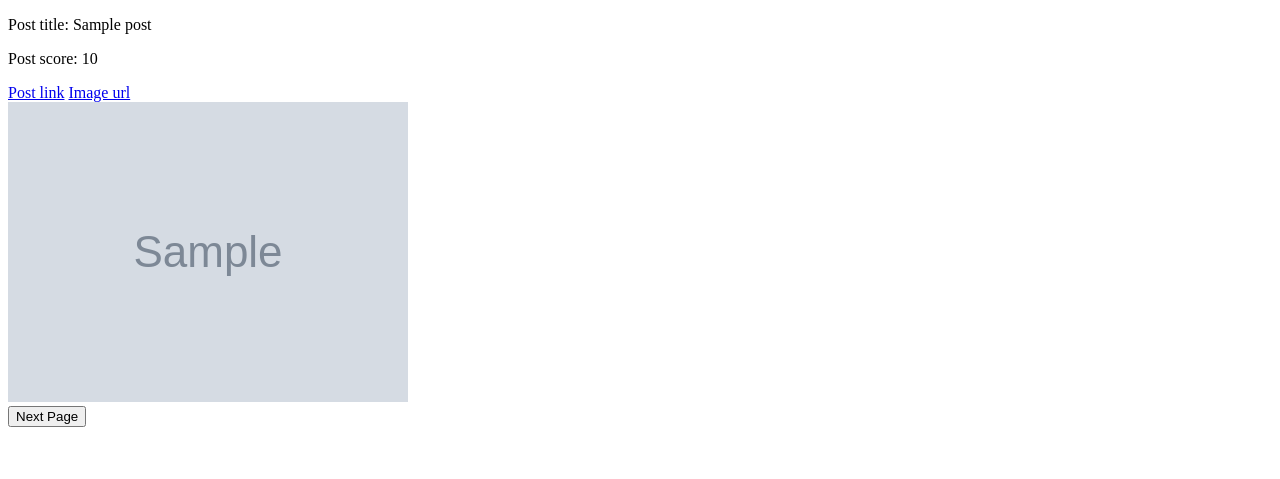
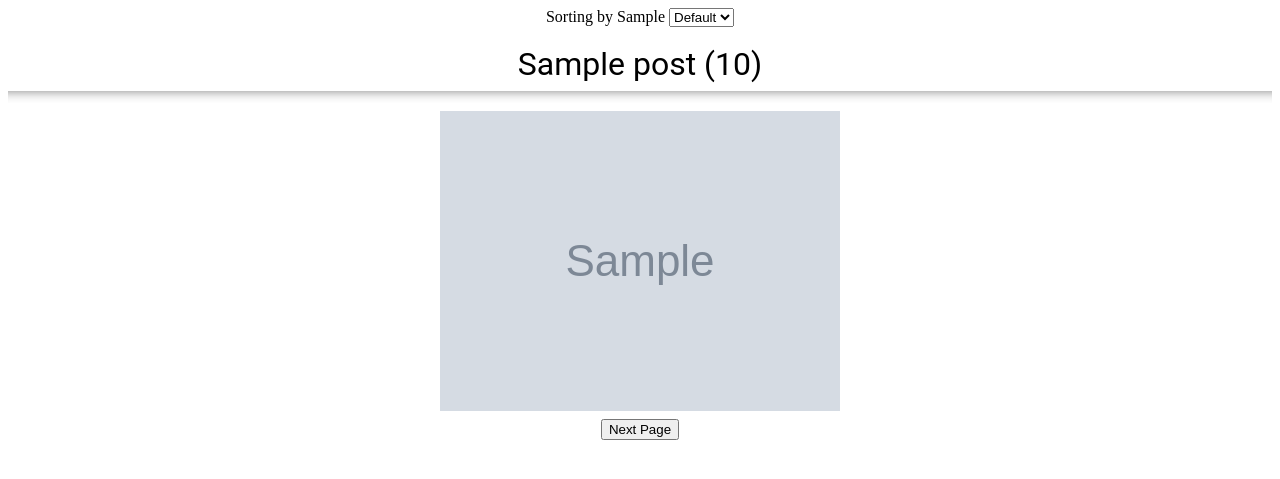
Before and after one commit to Errleng/subreddit-subscriptions, a Flask app: template templates/view_subreddit.html in a window 1280 px wide. Shown: the top 479 px of the page. Run offline with Flask 2, Linux system fonts and the light colour scheme; the template is opened without the code that fills it: most values are stand-ins (such as "Sample title", 1, 10 or a date in 2020); grey boxes marked "Sample" are stand-in pictures; parts of the project's set-up code (start-up, migrations or seed data) failed here and were passed over.

Commit message:
Updated subreddit search view with styling and options

```diff
--- a/main.py
+++ b/main.py
@@ -161,13 +161,19 @@ def view_subreddit(subreddit_name, page_number):
     print('Loading page {0}'.format(page_number))
 
     if request.method == 'POST':
-        print('Next page')
-        return redirect(url_for('view_subreddit', subreddit_name=subreddit_name, page_number=page_number + 1))
+        if 'submit_button' in request.form:
+            return redirect(url_for('view_subreddit', subreddit_name=subreddit_name, page_number=page_number + 1))
+        elif 'sorts' in request.form:
+            if request.form['sorts'] != 'default':
+                submissions = subreddit.top(request.form['sorts'])
+                submissions = list(submissions)[(page_number * SUBMISSION_NUMBER):(page_number + 1) * SUBMISSION_NUMBER]
+                posts = get_image_posts(submissions)
+                return render_template('view_subreddit.html', subreddit_name=subreddit_name, posts=posts, sort_type=request.form['sorts'])
     else:
         submissions = subreddit.top('day')
         submissions = list(submissions)[(page_number * SUBMISSION_NUMBER):(page_number + 1) * SUBMISSION_NUMBER]
         posts = get_image_posts(submissions)
-        return render_template('view_subreddit.html', subreddit_name=subreddit_name, posts=posts)
+        return render_template('view_subreddit.html', subreddit_name=subreddit_name, posts=posts, sort_type='day')
 
 
 @app.route('/favorites', methods=['GET', 'POST'])
@@ -181,7 +187,7 @@ def show_favorite_subreddits():
         # return post data
         cur_sub_num = data['subredditIndex']
         cur_post_num = data['postIndex']
-        postAmount = data['postAmount']
+        post_amount = data['postAmount']
         sort_type = data['sortType']
 
         if cur_sub_num >= len(subreddit_names):
@@ -194,9 +200,9 @@ def show_favorite_subreddits():
         except exceptions.Forbidden:
             pass
 
-        submissions = subreddit.top(sort_type, limit=(cur_post_num + postAmount))
+        submissions = subreddit.top(sort_type, limit=(cur_post_num + post_amount))
 
-        print(cur_post_num, postAmount, cur_post_num + postAmount)
+        print(cur_post_num, post_amount, cur_post_num + post_amount)
 
         for _ in range(cur_post_num):
             try:
@@ -225,7 +231,7 @@ def show_favorite_subreddits():
                         post['image_preview'] = image_preview
                     post['image_url'] = submission.url
 
-            print('Sub: {0}, Post#{1} postAmount: {2}, Time: {3}'.format(cur_sub_num, cur_post_num, postAmount, time.time() - start_time))
+            print('Sub: {0}, Post#{1} postAmount: {2}, Time: {3}'.format(cur_sub_num, cur_post_num, post_amount, time.time() - start_time))
             cur_post_num += 1
             posts.append(post)
         return jsonify(posts)
--- /dev/null
+++ b/static/view_subreddit.css
@@ -0,0 +1,17 @@
+.content {
+    text-align: center;
+}
+
+a {
+    font-size: 32px;
+    font-weight: normal;
+    font-family: "Roboto", sans-serif;
+    color: black;
+    text-decoration: none;
+}
+
+hr {
+    height: 12px;
+    border: 0;
+    box-shadow: inset 0 12px 12px -12px rgba(0, 0, 0, 0.5);
+}
--- a/templates/favorite_subreddits.html
+++ b/templates/favorite_subreddits.html
@@ -107,7 +107,7 @@
             loadSubreddit(subredditIndex, postAmount);
         } else {
             // subreddit does exist, load posts if not finished loading
-            let completionIndicator = lastSubreddit.querySelector("div#subredditDone");
+            let completionIndicator = subreddit.querySelector("div#subredditDone");
             if (completionIndicator === undefined) {
                 // subreddit not finished loading
                 let subredditPosts = subreddit.querySelectorAll("div[id^='post_']");
--- a/templates/view_subreddit.html
+++ b/templates/view_subreddit.html
@@ -3,18 +3,32 @@
 <head>
     <meta charset="UTF-8">
     <title>Viewing {{ subreddit_name }}</title>
+    <link rel="stylesheet" href="{{ url_for('static', filename='view_subreddit.css') }}">
 </head>
 <body>
-    {% for post in posts %}
-        <p>Post title: {{ post.title }}</p>
-        <p>Post score: {{ post.score }}</p>
-        <a href="{{ post.shortlink }}">Post link</a>
-        <a href="{{ post.image_url }}">Image url</a>
+    <div class="content" id="content">
+        <form method="post">
+            <label for="sort_select">Sorting by {{ sort_type }}</label>
+            <select name="sorts" id="sort_select" onchange="this.form.submit()">
+                <option value="default">Default</option>
+                <option value="day">Day</option>
+                <option value="hour">Hour</option>
+                <option value="week">Week</option>
+                <option value="month">Month</option>
+                <option value="year">Year</option>
+                <option value="all">All</option>
+            </select>
+        </form>
         <br>
-        <img src="{{ post.image_preview_url }}" alt="Error loading image">
-    {% endfor %}
-    <form method="post">
-        <input type="submit" name="submit_button" value="Next Page">
-    </form>
+        {% for post in posts %}
+            <a href="{{ post.shortlink }}">{{ post.title }} ({{ post.score }})</a>
+            <hr>
+            <a href="{{ post.image_url }}"><img src="{{ post.image_preview }}"></a>
+            <br>
+        {% endfor %}
+        <form method="post">
+            <input type="submit" name="submit_button" value="Next Page">
+        </form>
+    </div>
 </body>
 </html>
```
